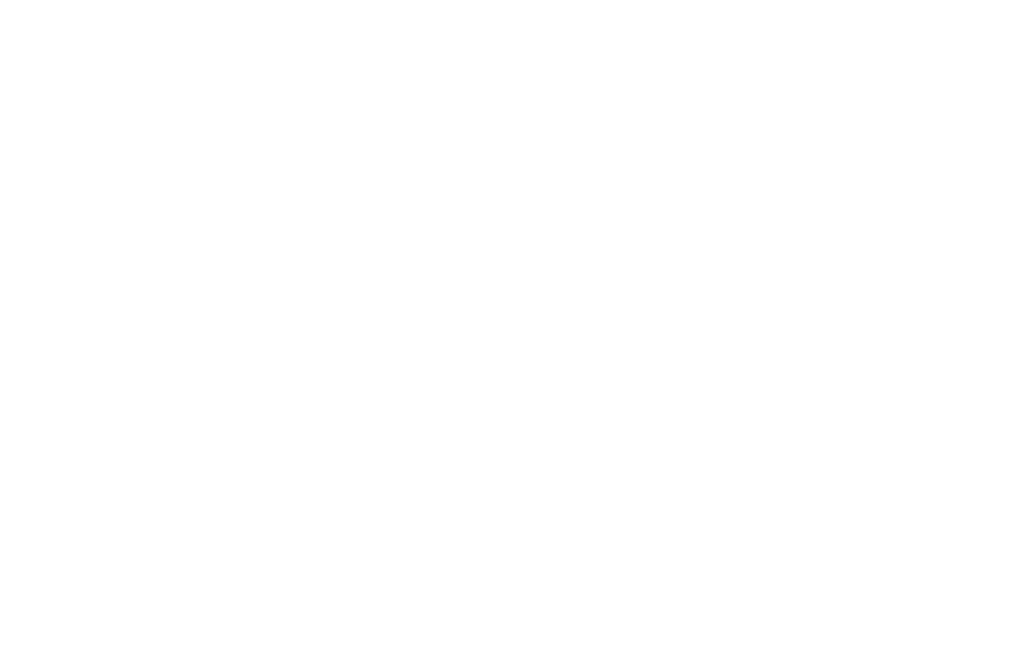
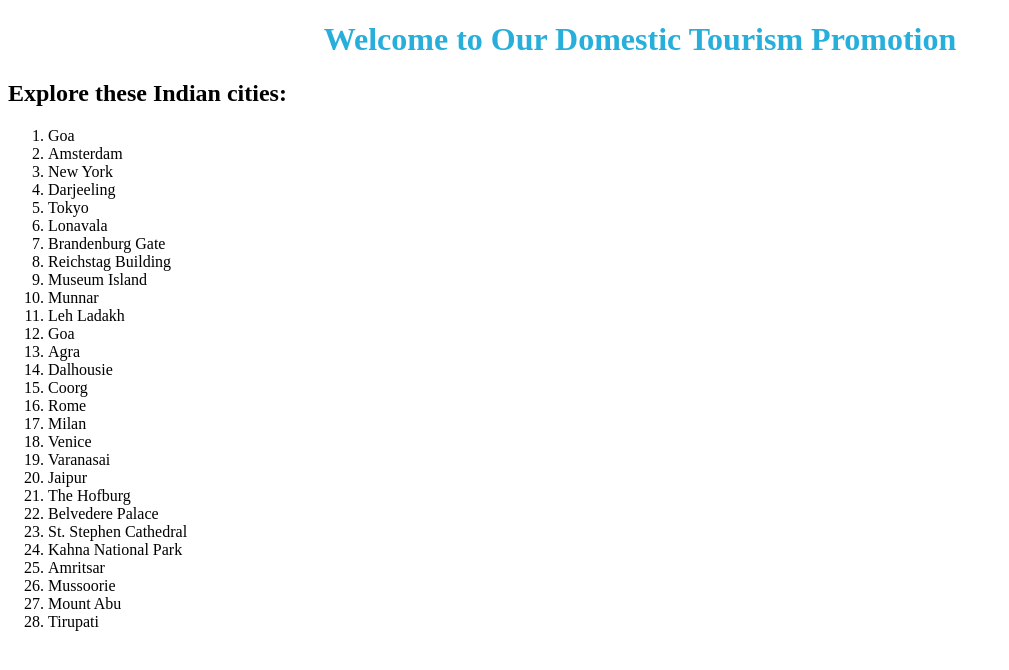
Before and after one commit to NiketSah/Holiday-Cities-List---ReactJS-NPM-NPM-Scripts-Introduction-to-NPM-Setting-u---64oh8w8ygtpi, a React app: page / in a window 1280 px wide. Shown: the top 670 px of the page, without its empty margins (0-1009 px from the left). Built offline with nearby package versions, Linux system fonts and the light colour scheme.

Commit message:
Update App.js

```diff
--- a/src/components/App.js
+++ b/src/components/App.js
@@ -41,6 +41,14 @@
     return (
       <div id="main">
         {/* Do not remove the main div */}
+      {/* Display the list of Indian cities */}
+        <h1>Welcome to Our Domestic Tourism Promotion</h1>
+        <h2>Explore these Indian cities:</h2>
+        <ol>
+          {this.cityList.map((city, index) => (
+            <li key={index}>{city.name}</li>
+          ))}
+        </ol>
       </div>
     )
   }
```
